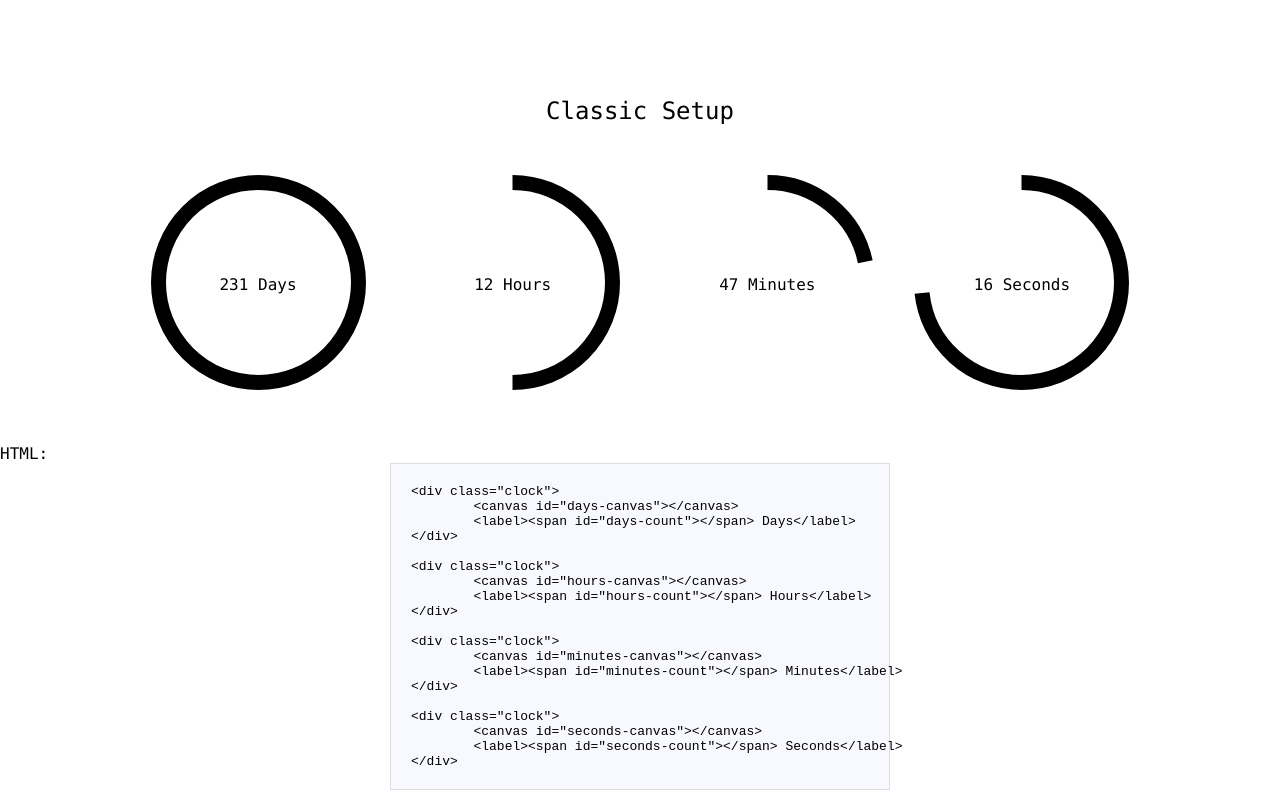
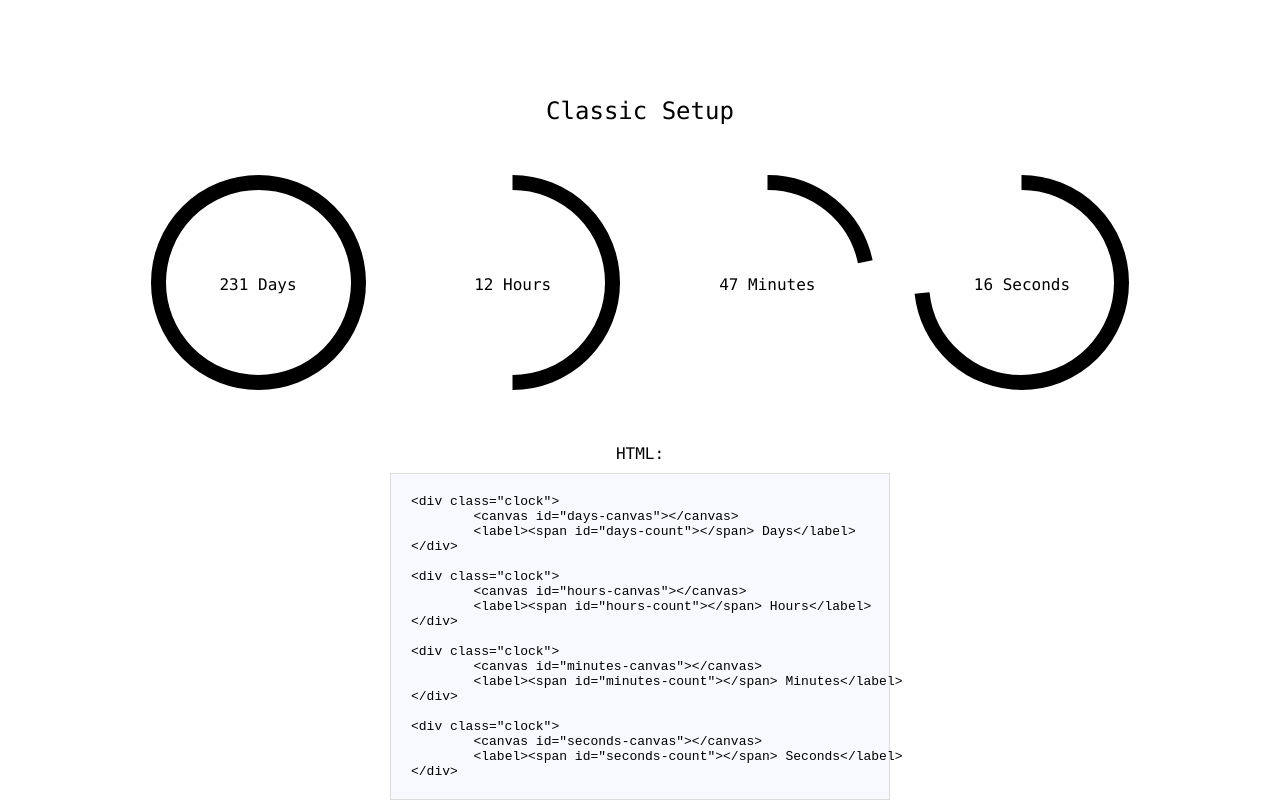
Before and after one commit to miguelmota/clock-timer, a plain HTML site: page demo/index.html in a window 1280 px wide. Shown: the part 3941-4744 px from the top of the page. Drawn offline with nearby package versions, Linux system fonts and the light colour scheme.

Commit message:
fixed demo offset

```diff
--- a/demo/index.html
+++ b/demo/index.html
@@ -254,7 +254,7 @@ window.clock = new Clock( options );
 			</section>
 		</div>
 
-		<div class="normal-setup">
+		<div class="classic-setup">
 			<section class="clocks">
 				<h2>Classic Setup</h2>
 
```
